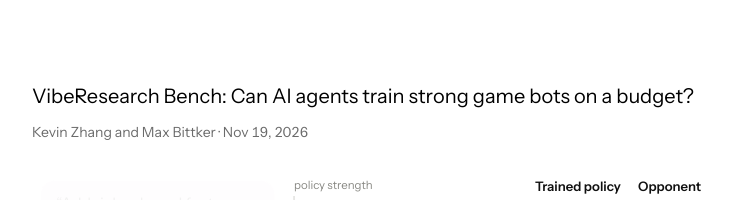
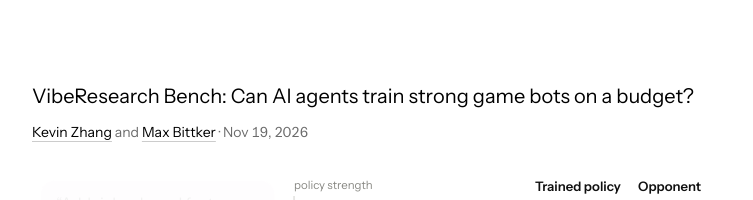
Before and after one commit to gameautoresearch/gameautoresearch.github.io, a React (Vite) app in the folder external-website/: page / in a window 1280 px wide. Shown: the top 200 px of the page, without its empty margins (263-1016 px from the left). Built offline with nearby package versions, Linux system fonts and the light colour scheme.

Commit message:
Link article authors to their X profiles

```diff
--- a/external-website/src/App.tsx
+++ b/external-website/src/App.tsx
@@ -1,3 +1,4 @@
+import { Fragment } from "react";
 import { PAGE } from "./meta";
 import AutoresearchPost from "./posts/autoresearch/Post";
 import Toc from "./Toc";
@@ -16,7 +17,13 @@ export default function App() {
           <article className="blog-post" aria-labelledby="post-title">
             <h2 id="post-title">{PAGE.title}</h2>
             <p className="post-byline">
-              {PAGE.authors.join(" and ")} · <time dateTime={PAGE.date}>{displayDate(PAGE.date)}</time>
+              {PAGE.authors.map(({ name, url }, index) => (
+                <Fragment key={url}>
+                  {index > 0 && " and "}
+                  <a href={url} rel="author">{name}</a>
+                </Fragment>
+              ))}
+              {" · "}<time dateTime={PAGE.date}>{displayDate(PAGE.date)}</time>
             </p>
             <div className="post-content" id="post-body"><AutoresearchPost /></div>
           </article>
--- a/external-website/src/meta.ts
+++ b/external-website/src/meta.ts
@@ -4,7 +4,10 @@ export const PAGE = {
   title:
     "VibeResearch Bench: Can AI agents train strong game bots on a budget?",
   date: "2026-11-19",
-  authors: ["Kevin Zhang", "Max Bittker"],
+  authors: [
+    { name: "Kevin Zhang", url: "https://x.com/kzdagoof" },
+    { name: "Max Bittker", url: "https://x.com/maxbittker" },
+  ],
   description:
     "We gave AI agents a GPU budget and had them train reinforcement learning bots for Pokémon, Polytopia and Generals: how well they do it, which models are best, and what separates good research from bad.",
 };
```
